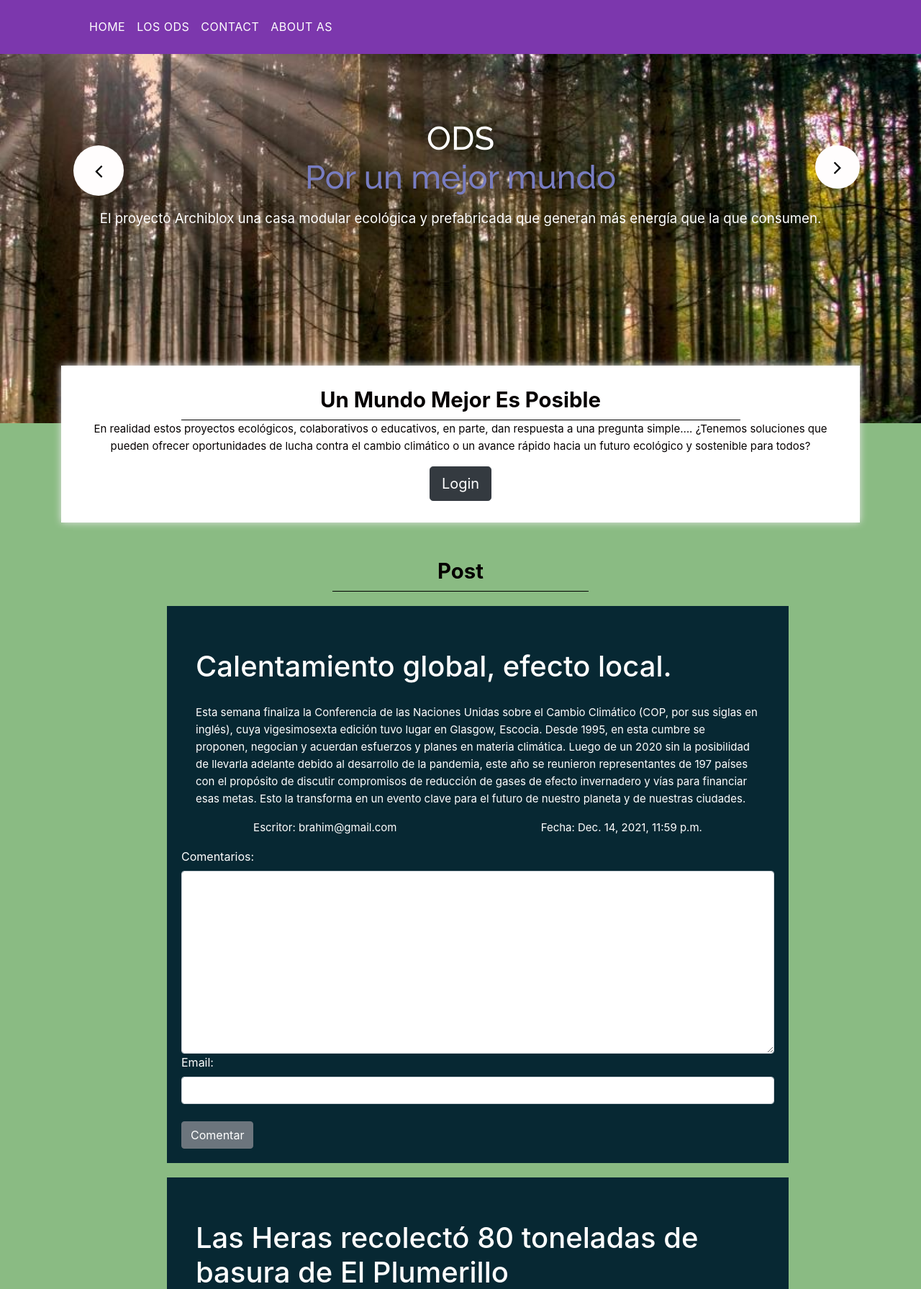
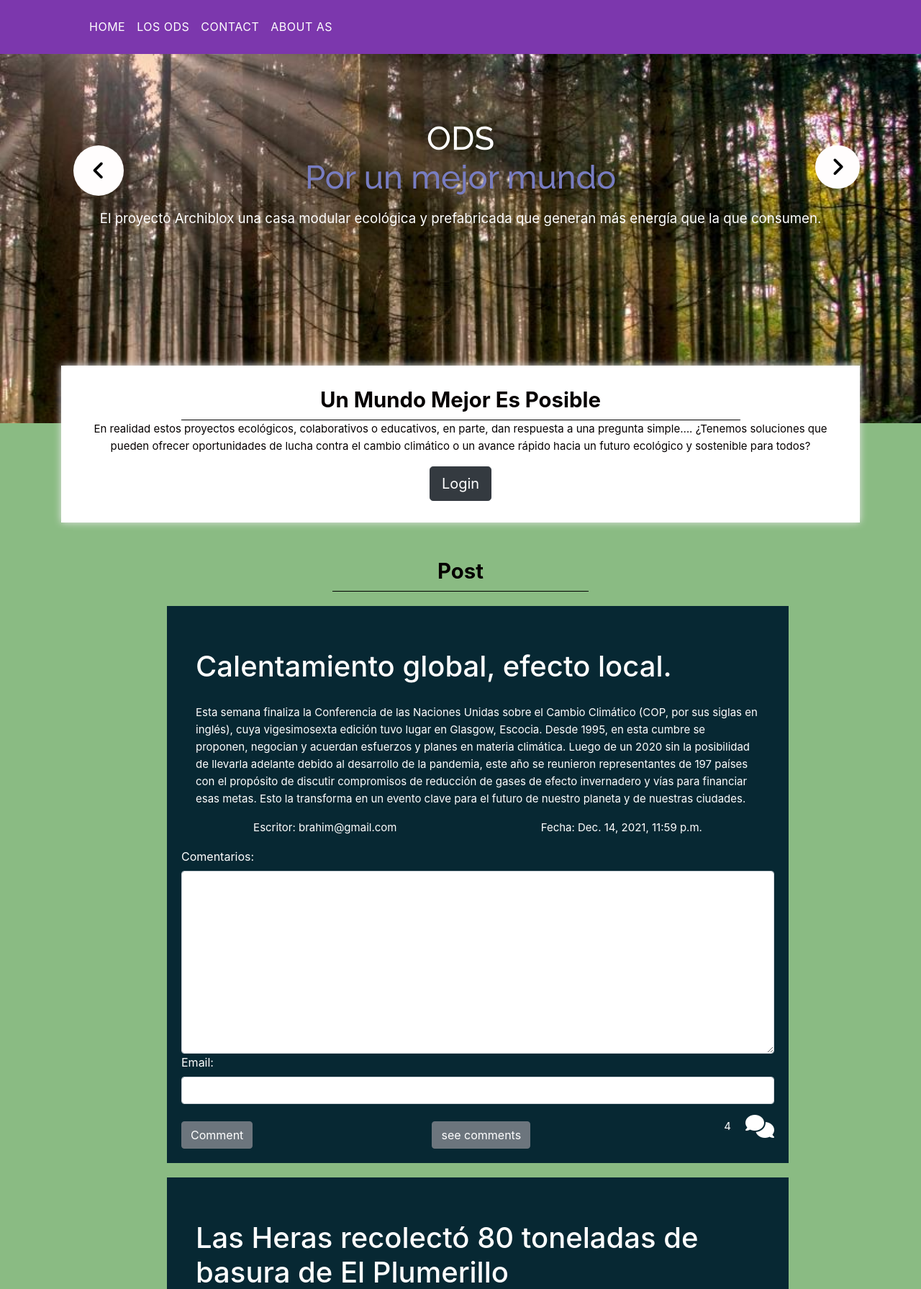
Before and after one commit to juanlad1221/info-2021, a Django app: page / in a window 1280 px wide. Shown: the part 161-1952 px from the top of the page at 72% size. Run offline with Django 4.2, Linux system fonts and the light colour scheme; data comes from the database, SQL or seed files in the repository; both versions use the stored data as it was after the commit; some libraries are stand-ins or nearby versions.

Commit message:
se agrego funcionalidad detail-comments

```diff
--- a/info_blog/info_blog/urls.py
+++ b/info_blog/info_blog/urls.py
@@ -37,6 +37,7 @@ urlpatterns = [
     path('_admin2-comment-delete/<id>', commentViews._admin2deleteComment, name = '_admin2-comment-delete'),
     path('_admin2-comment-new', commentViews._admin2NewComment, name = '_admin2-comment-new'),
     path('_admin2-comment-edit/<id>', commentViews.admin2EditComment, name = '_admin2-comment-edit'),
+    path('comment-detail/<id>', commentViews.commentDetail, name = 'comment-detail'),
     #admin2(propio)
     path('_admin2',views.showAdmin2, name = '_admin2'),
     path('_admin2-post',views.showAdmin2Post, name = '_admin2-post'),
--- a/info_blog/post/views.py
+++ b/info_blog/post/views.py
@@ -1,13 +1,27 @@
 from django import contrib
 from django.shortcuts import render
+
+from comments.models import Comments
 from .models import Post
 from comments.forms import CommentForm
 
 # Create your views here.
 def allPost(request):
+    #se obtiene todos los post
     result = Post.objects.all()
+
+    #se obtiene una lista de diccionarios con el idpost y la cantidad de comments
+    arr = []
+    for i in result:
+        nro_comment = Comments.objects.raw('SELECT * FROM post_post P JOIN comments_comments C WHERE P.id = C.post_id_id AND C.active = P.active AND C.post_id_id = %s',[i.id])
+        arr.append({
+            'id_post':i.id,
+            'nro_comments':len(nro_comment)
+        })
+
     context = {
-        'data':result
+        'data':result,
+        'comments':arr
     }
 
     if request.user.id is None:
--- a/info_blog/templates/base.html
+++ b/info_blog/templates/base.html
@@ -124,5 +124,6 @@
     <script src="{% static 'js/popper.min.js' %}"></script>
     <script src="{% static 'js/bootstrap.bundle.min.js' %}"></script>
     <script src="{% static 'js/juan.js' %}"></script>
+    <script src="https://kit.fontawesome.com/d6a178cf3e.js" crossorigin="anonymous"></script>
 </body>
 </html>
--- a/info_blog/templates/home.html
+++ b/info_blog/templates/home.html
@@ -3,6 +3,7 @@
 
 
 {% block content %}
+
 <!--banner start -->
 <div class="banner-main">
     <div class="container">
@@ -83,7 +84,22 @@
                                 {{form}}
 
                                 <input type="text" name="post_id" hidden value={{i.id}}>
-                                <button type="submit" class="btn btn-secondary mt-4">Comentar</button>
+
+                                <div class="d-flex align-items-center justify-content-between" style="height: auto;">
+                                    <button type="submit" class="btn btn-secondary mt-4">Comment</button>
+
+                                    <a href="{% url 'comment-detail' i.id %}" class="btn btn-secondary mt-4">see comments</a>
+
+                                    <div class="d-flex align-items-center p-0">
+                                        {% for x in comments %}
+                                            {% if x.id_post == i.id %}
+                                            <p class="mt-3">{{x.nro_comments}}</p>
+                                            {% endif %}
+                                        {% endfor %}
+                                        <i class="fas fa-comments fa-2x"></i>
+                                    </div>
+                                 </div>
+
                             </form>
                         </div>
                     </div>
@@ -93,8 +109,10 @@
                 </div>
             </div>
         </div>
+        <br><br><br>
     </div>
 </div>
+
 <!--services end -->
 
 <!--Contact_section start -->
```
Also changed, not shown: info_blog/comments/views.py (+11 -1 lines), info_blog/templates/comment-detail.html (added, +38 -0 lines), info_blog/db.sqlite3.
